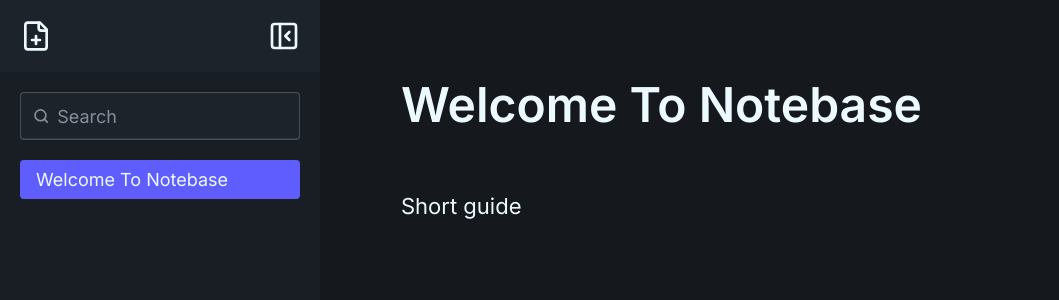
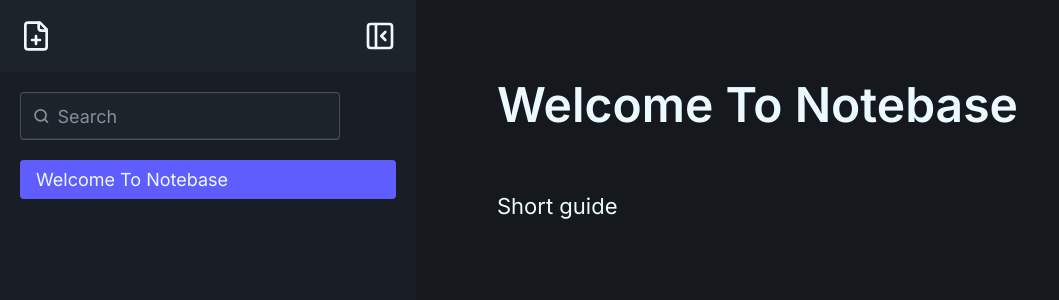
Before and after one commit to jamiewilliamsxyz/notebase, a React (Vite) app: page / in a window 1280 px wide. Shown: the top 300 px of the page, without its empty margins (0-1059 px from the left). Built offline with nearby package versions, Linux system fonts and the light colour scheme.

Commit message:
Increase width of sidebar

```diff
--- a/src/App.jsx
+++ b/src/App.jsx
@@ -11,7 +11,7 @@ export const App = () => {
   return (
     <div className="flex bg-base-300">
       <Sidebar />
-      <main className={`${isExpanded ? `ml-[20rem]` : `ml-[2rem]`} w-full`}>
+      <main className={`${isExpanded ? `ml-[26rem]` : `ml-[2rem]`} w-full`}>
         <Routes>
           <Route path="/" element={<HomePage />} />
           <Route path="*" element={<NotFoundPage />} />
--- a/src/components/layout/Sidebar.jsx
+++ b/src/components/layout/Sidebar.jsx
@@ -6,13 +6,15 @@ import { NoteMenu } from "../features/sidebar/NoteMenu";
 import { IconButton } from "../ui/IconButton";
 import { PanelLeftOpen } from "lucide-react";
 
+// https://daisyui.com/components/collapse/
+
 export const Sidebar = () => {
   const { isExpanded, toggleSidebar } = useContext(LayoutContext);
 
   return (
     <>
       {isExpanded ? (
-        <div className="fixed bg-base-200 w-[20rem] h-screen flex flex-col">
+        <div className="fixed bg-base-200 w-[26rem] h-screen flex flex-col">
           <SidebarToolbar />
           <div className="flex flex-col gap-5 p-5">
             <SearchBar />
```
